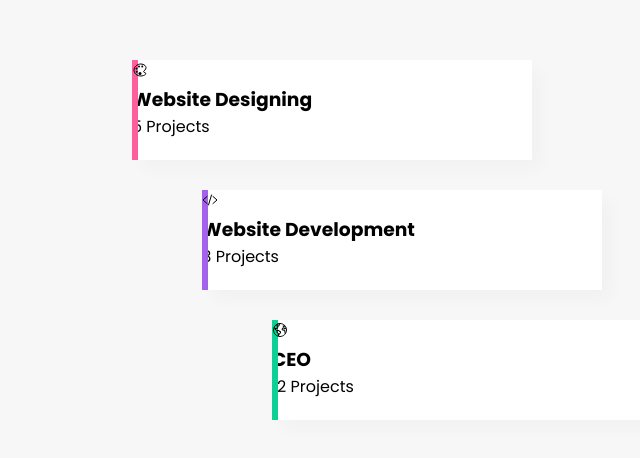
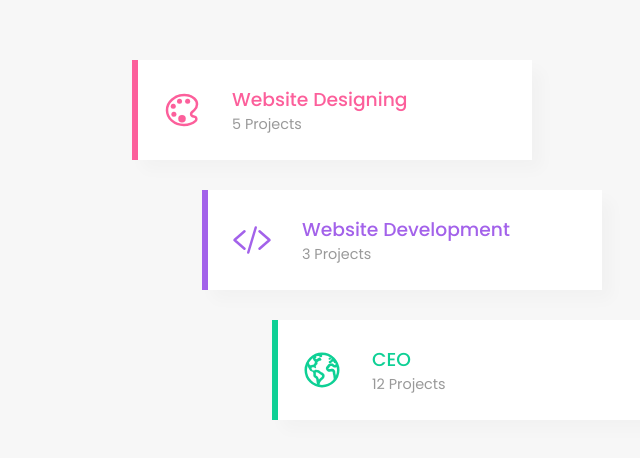
Before and after one commit to bklanuradha/CSS-Creative-List-Design-Hover-Effects, a plain HTML site: page index.html in a window 1280 px wide. Shown: the part 160-618 px from the top of the page, without its empty margins (238-878 px from the left). Drawn offline with nearby package versions, Linux system fonts and the light colour scheme.

Commit message:
finished

```diff
--- a/style.css
+++ b/style.css
@@ -56,3 +56,48 @@ body{
     background: var(--clr);
     transition: 0.5s ease-in-out;
 }
+
+.container .box:hover::before{
+    width: 100%;
+}
+
+.container .box .content{
+    position: relative;
+    display: flex;
+    align-items: center;
+    height: 100%;
+}
+
+.container .box .content .icon{
+    position: relative;
+    min-width: 100px;
+    display: flex;
+    justify-content: center;
+    align-items: center;
+}
+
+.container .box .content .icon ion-icon{
+    font-size: 2.5rem;
+    color: var(--clr);
+    transition: 0.5s ease-in-out;
+}
+
+.container .box:hover .content .icon ion-icon{
+    color: #fff;
+}
+
+.container .box .content .text h3{
+    font-weight: 500;
+    color: var(--clr);
+}
+
+.container .box .content .text p{
+    font-size: 0.9em;
+    color: #999;
+    transition: 0.5s ease-in-out;
+}
+
+.container .box:hover .content .text h3,
+.container .box:hover .content .text p{
+    color: #fff;
+}
```
